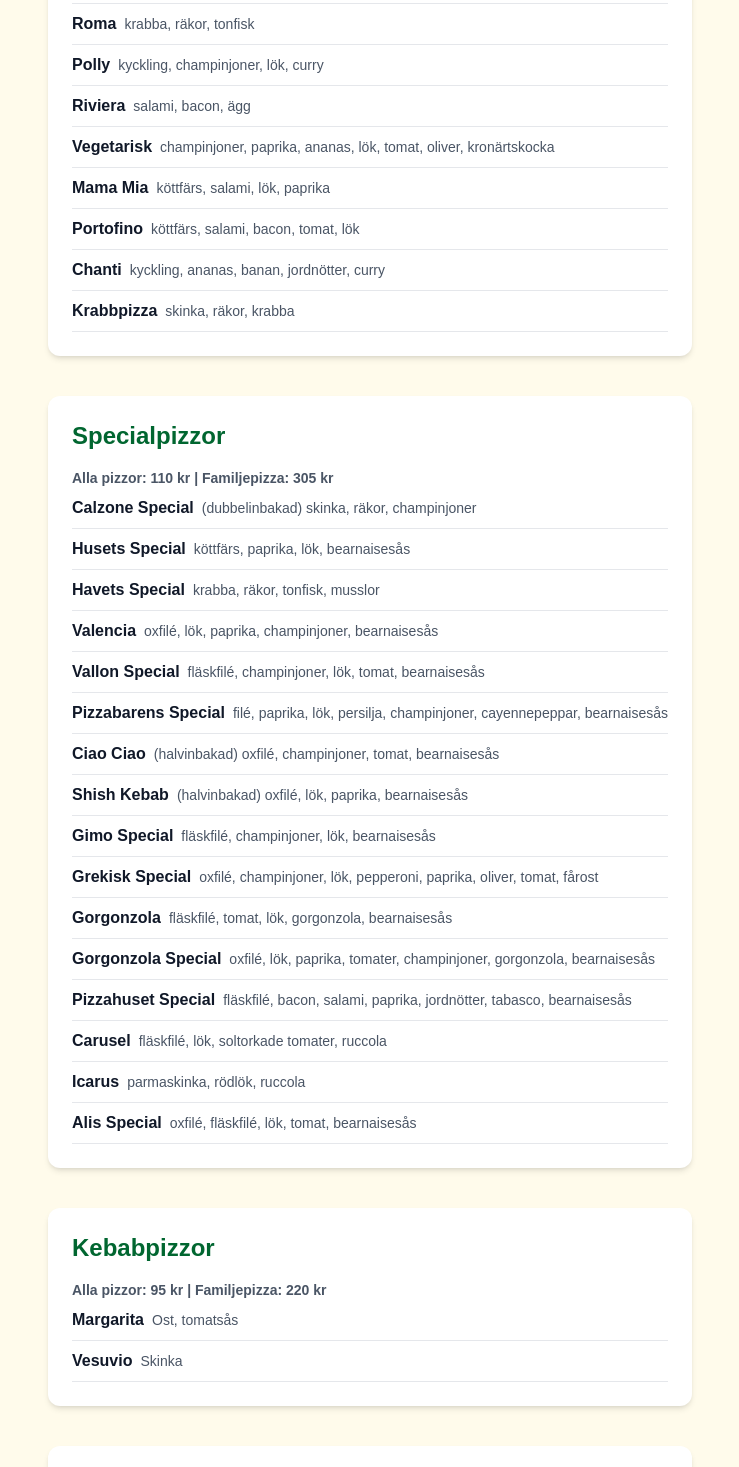
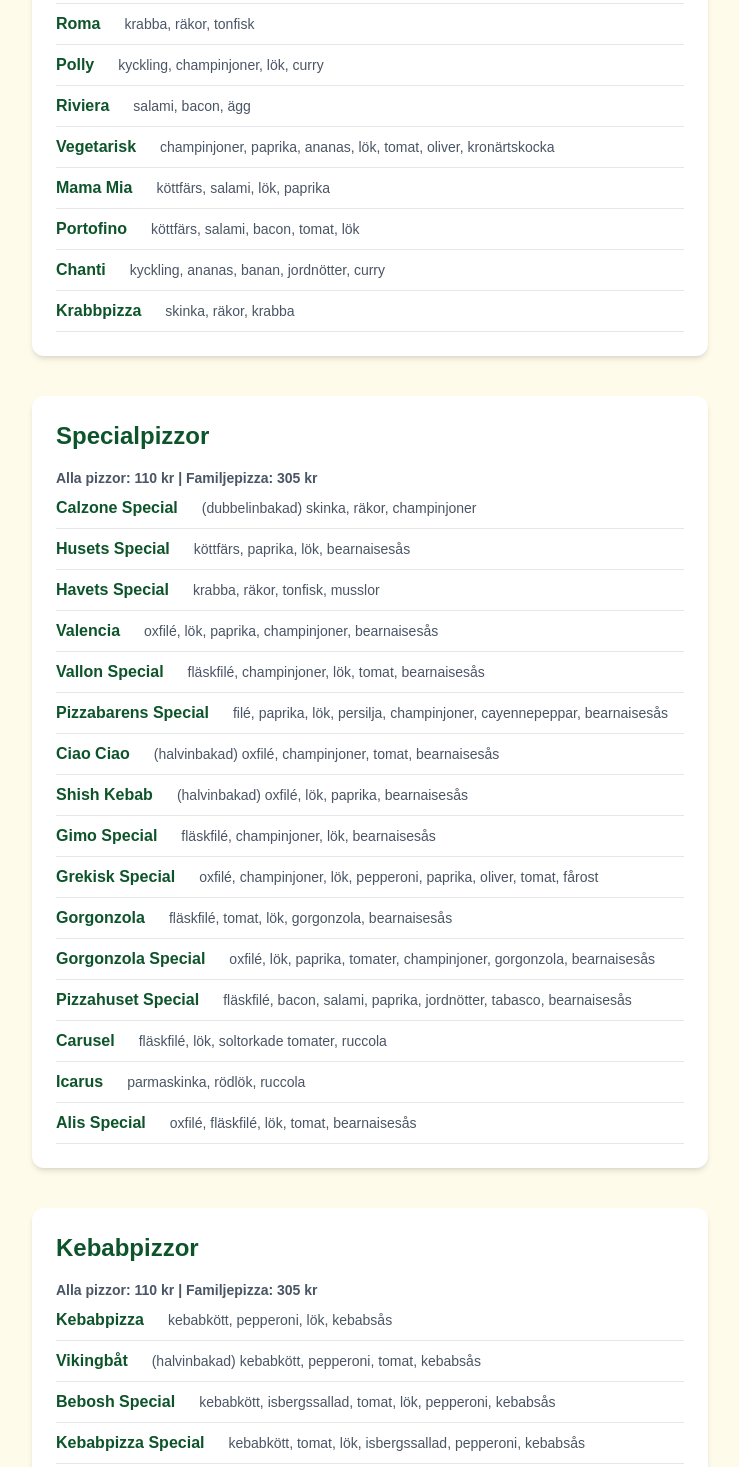
Before and after one commit to annkar73/pizzahuset, a Next.js app: page /menu in a window 1280 px wide. Shown: the part 1330-2797 px from the top of the page, without its empty margins (270-1009 px from the left). Built offline with nearby package versions, Linux system fonts and the light colour scheme.

Commit message:
update array

```diff
--- a/src/app/menu/page.tsx
+++ b/src/app/menu/page.tsx
@@ -12,7 +12,7 @@ export default function MenuPage() {
           className="bg-white shadow-md rounded-xl p-6
                      w-full max-w-full md:max-w-3xl lg:max-w-5xl xl:max-w-6xl mx-auto"
         >
-          <h2 className="text-2xl font-semibold text-green-800 mb-4">
+          <h2 className="text-2xl font-semibold text-green-900 mb-4">
             {category.title}
           </h2>
 
@@ -39,9 +39,9 @@ export default function MenuPage() {
               >
                 {/* Namn + ingredienser */}
                 <div className="md:flex md:gap-2 md:items-baseline">
-                  <p className="font-bold text-gray-900">{item.name}</p>
+                  <p className="font-bold pr-4 text-green-900">{item.name}</p>
                   {item.ingredients && (
-                    <p className="text-sm text-gray-600">{item.ingredients}</p>
+                    <p className="text-sm pr-4 text-gray-600">{item.ingredients}</p>
                   )}
                 </div>
 
--- a/src/data/menu.ts
+++ b/src/data/menu.ts
@@ -83,20 +83,25 @@ export const menu: IMenuCategory[] = [
   },
   {
     title: "Kebabpizzor",
-    basePrice: 95,
-    familyPrice: 220,
+    basePrice: 110,
+    familyPrice: 305,
     items: [
-      { name: "Margarita", ingredients: "Ost, tomatsås" },
-      { name: "Vesuvio", ingredients: "Skinka" },
+      { name: "Kebabpizza", ingredients: "kebabkött, pepperoni, lök, kebabsås" },
+      { name: "Vikingbåt", ingredients: "(halvinbakad) kebabkött, pepperoni, tomat, kebabsås" },
+      { name: "Bebosh Special", ingredients: "kebabkött, isbergssallad, tomat, lök, pepperoni, kebabsås" },
+      { name: "Kebabpizza Special", ingredients: "kebabkött, tomat, lök, isbergssallad, pepperoni, kebabsås" },
+      { name: "Hockey", ingredients: "kebabkött, tomat, lök, strips, kebabsås" },
+      { name: "Hallstavik", ingredients: "(halvinbakad) kebabkött, fläskfilé, lök, vitlökssås" },
     ],
   },
   {
     title: "Mexikanska pizzor",
-    basePrice: 95,
-    familyPrice: 220,
+    basePrice: 110,
+    familyPrice: 305,
     items: [
-      { name: "Margarita", ingredients: "Ost, tomatsås" },
-      { name: "Vesuvio", ingredients: "Skinka" },
+      { name: "Azteka", ingredients: "skinka, tacosås, tacokrydda, jalapeño" },
+      { name: "Mexicana", ingredients: "köttfärs, tacosås, tacokrydda, vitlök, lök jalapeño" },
+      { name: "Acapulco", ingredients: "oxfilé, tacokrydda, vitlök, lök, champinjoner, jalapeño, tacosås" },
     ],
   },
   {
```
